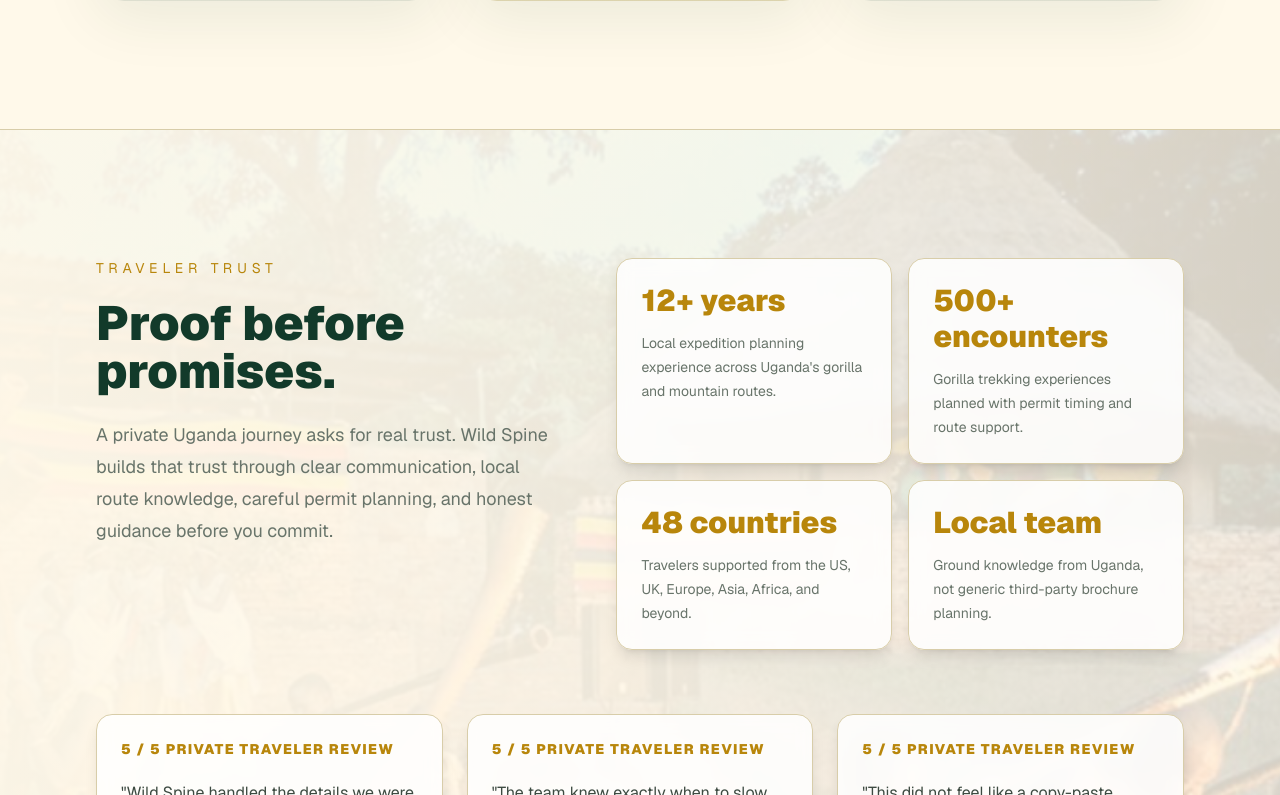
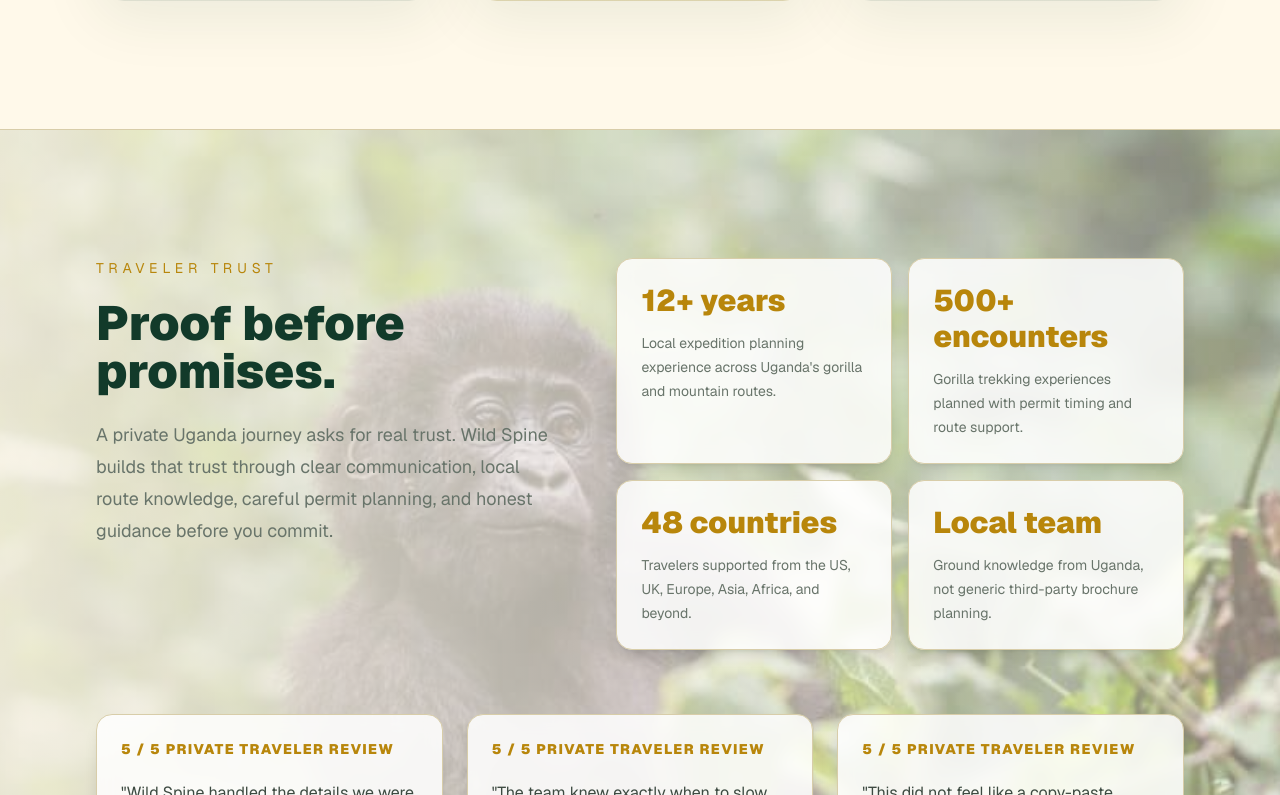
Before and after one commit to Hassan-lab-coder/wild-spine-uganda, a Next.js app: page / in a window 1280 px wide. Shown: the part 6125-6920 px from the top of the page. Built offline with nearby package versions, Linux system fonts and the light colour scheme; no server answers.

Commit message:
Replace traveler trust background image

```diff
--- a/src/app/page.tsx
+++ b/src/app/page.tsx
@@ -612,12 +612,12 @@
 
 <section className="relative overflow-hidden py-32 px-6 md:px-24 border-t border-[#d8cda9]">
   <img
-    src="/images/travel/traveler-trust-culture.jpg"
-    alt="Ugandan cultural performance and traditional music"
-    className="absolute inset-0 h-full w-full object-cover"
+    src="/images/travel/traveler-trust-gorilla.jpg"
+    alt="Young mountain gorilla in green forest"
+    className="absolute inset-0 h-full w-full object-cover object-[28%_center]"
   />
-  <div className="absolute inset-0 bg-[#fff9ea]/72" />
-  <div className="absolute inset-0 bg-gradient-to-r from-[#fff9ea]/92 via-[#fff9ea]/72 to-[#fff9ea]/42" />
+  <div className="absolute inset-0 bg-[#fff9ea]/40" />
+  <div className="absolute inset-0 bg-gradient-to-r from-[#fff9ea]/82 via-[#fff9ea]/46 to-[#fff9ea]/12" />
 
   <div className="relative z-10 max-w-6xl mx-auto">
     <div className="grid lg:grid-cols-[0.9fr_1.1fr] gap-14 items-start mb-16">
```
Also changed, not shown: public/images/travel/traveler-trust-gorilla.jpg (added).
